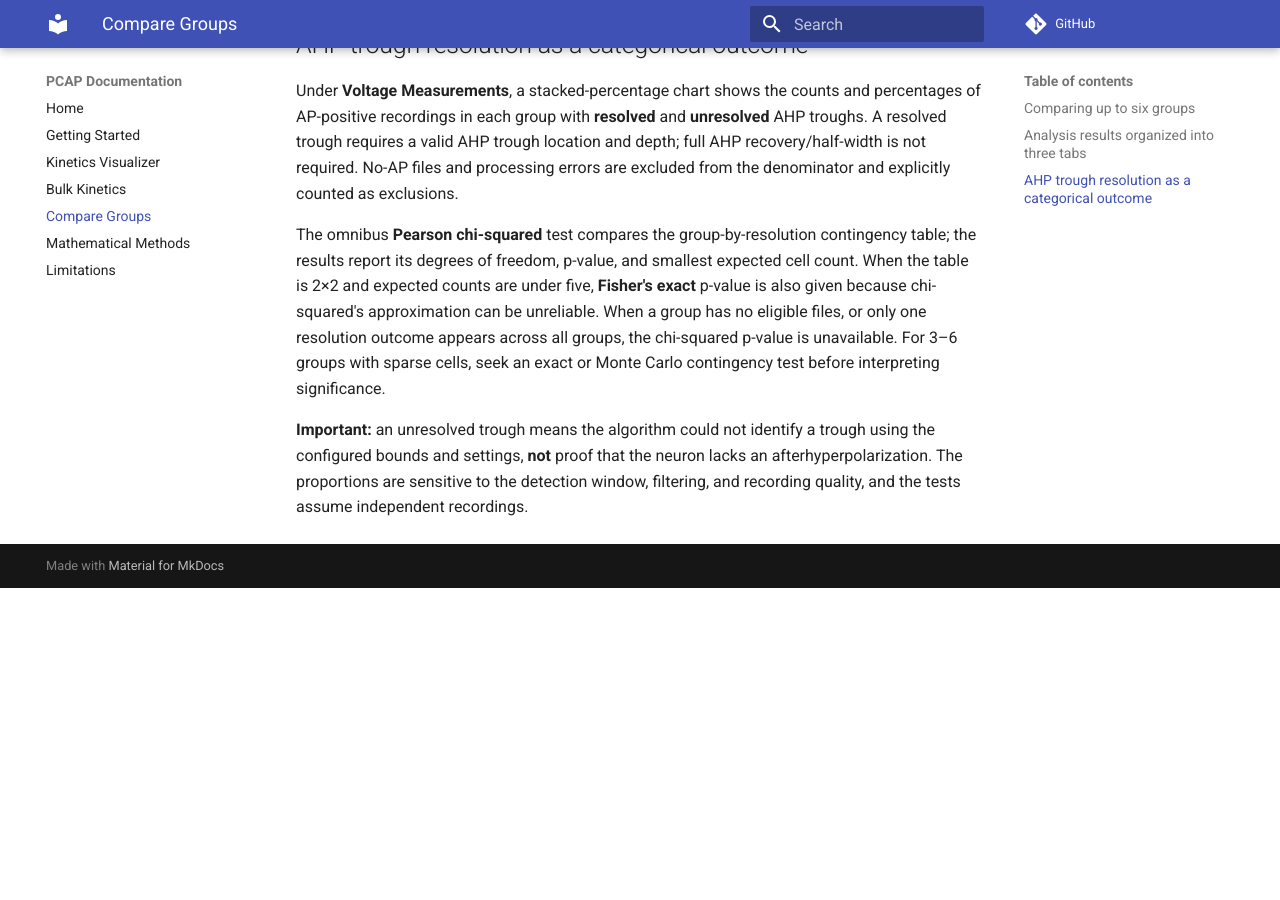
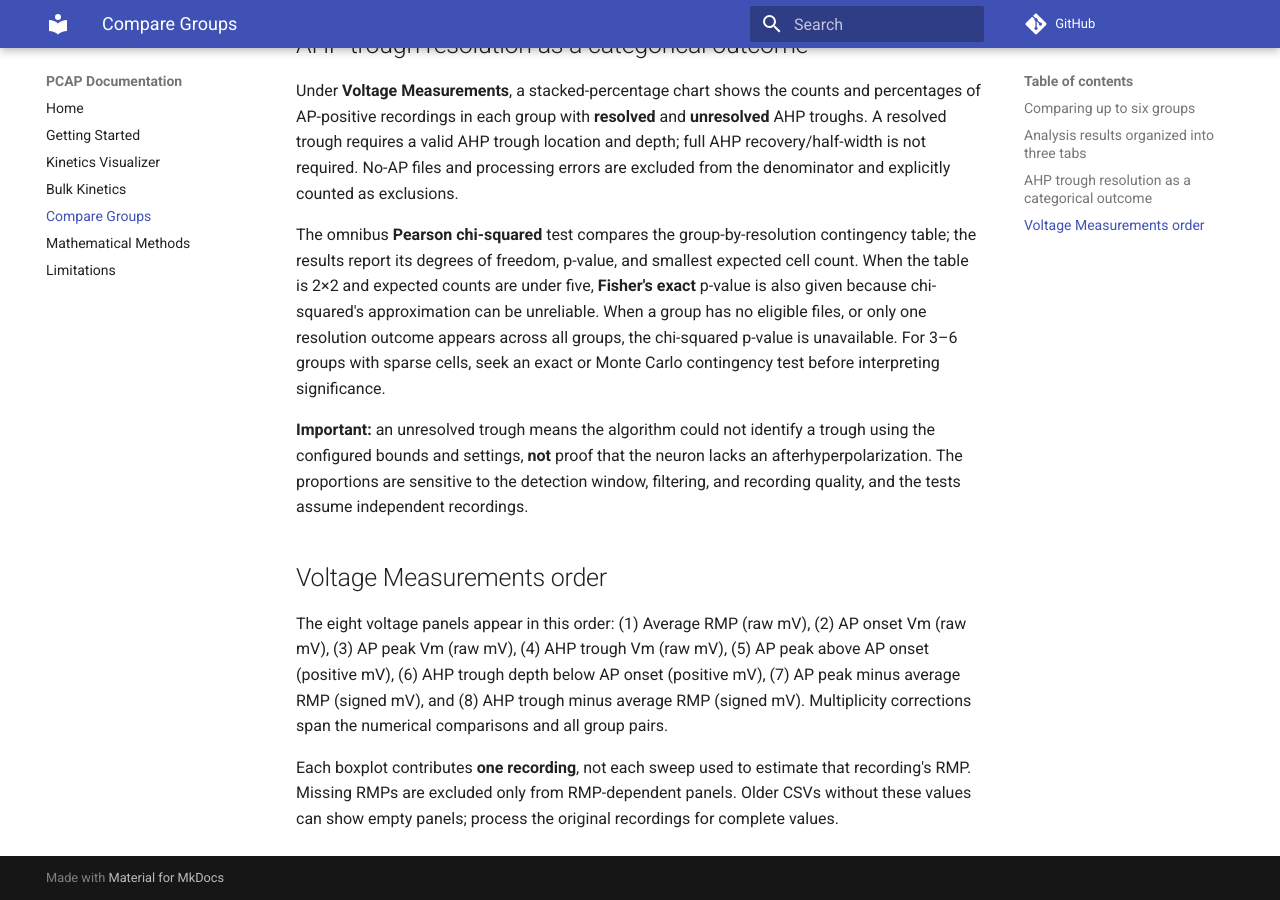
Before and after one commit to theafairfax/pcap, an MkDocs documentation site: the page built from docs/compare-groups.md, in a window 1280 px wide and 900 px high, scrolled down 1790 px. Built offline with MkDocs 1.6.1 and Material for MkDocs 9.7.7, drawn with Linux system fonts in a browser that asks for light colours; comment, search, counter and statistics services are not loaded; before the commit the page ends 2378 px from its top, so only the background shows below that.

Commit message:
Document RMP calculation, onset voltage and expanded comparisons

```diff
--- a/docs/compare-groups.md
+++ b/docs/compare-groups.md
@@ -35,3 +35,9 @@ Under **Voltage Measurements**, a stacked-percentage chart shows the counts and
 The omnibus **Pearson chi-squared** test compares the group-by-resolution contingency table; the results report its degrees of freedom, p-value, and smallest expected cell count. When the table is 2×2 and expected counts are under five, **Fisher's exact** p-value is also given because chi-squared's approximation can be unreliable. When a group has no eligible files, or only one resolution outcome appears across all groups, the chi-squared p-value is unavailable. For 3–6 groups with sparse cells, seek an exact or Monte Carlo contingency test before interpreting significance.
 
 **Important:** an unresolved trough means the algorithm could not identify a trough using the configured bounds and settings, **not** proof that the neuron lacks an afterhyperpolarization. The proportions are sensitive to the detection window, filtering, and recording quality, and the tests assume independent recordings.
+
+## Voltage Measurements order
+
+The eight voltage panels appear in this order: (1) Average RMP (raw mV), (2) AP onset Vm (raw mV), (3) AP peak Vm (raw mV), (4) AHP trough Vm (raw mV), (5) AP peak above AP onset (positive mV), (6) AHP trough depth below AP onset (positive mV), (7) AP peak minus average RMP (signed mV), and (8) AHP trough minus average RMP (signed mV). Multiplicity corrections span the numerical comparisons and all group pairs.
+
+Each boxplot contributes **one recording**, not each sweep used to estimate that recording's RMP. Missing RMPs are excluded only from RMP-dependent panels. Older CSVs without these values can show empty panels; process the original recordings for complete values.
```
